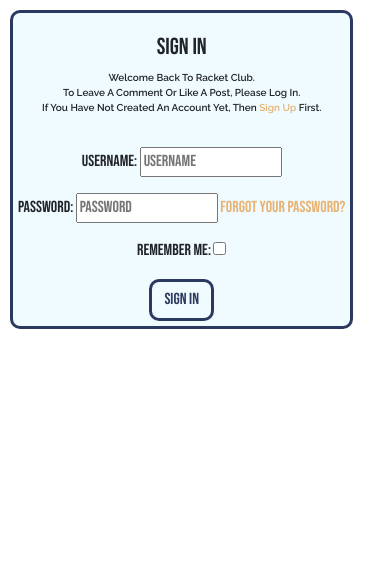
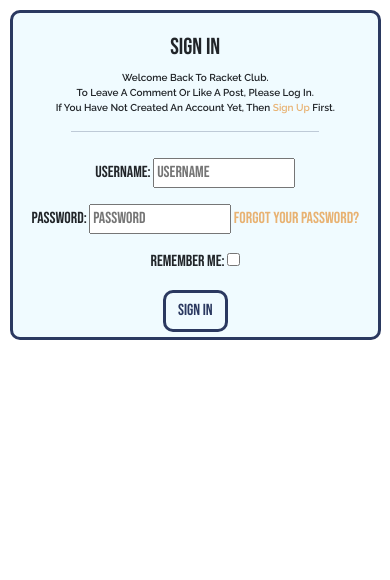
Before and after one commit to Profess0ro/Badminton_fictipnal_club, a Django app: page /accounts/login/ in a window 390 px wide. Shown: the part 79-659 px from the top of the page. Run offline with Django 4.2, Linux system fonts and the light colour scheme; some libraries are stand-ins or nearby versions.

Commit message:
Fix: width on smaller screens
Fixed width to smaller screens, since there was
a blank space on the right side that wasn´t
supposed to be there. fix width a media quiere
style and `width: 95vw;`

```diff
--- a/articles/views.py
+++ b/articles/views.py
@@ -1,7 +1,9 @@
 from django.shortcuts import render, get_object_or_404
 from django.views import generic, View
 from .models import Article
+from django.views.decorators.csrf import csrf_exempt
 
+@csrf_exempt
 def index(request):
     articles = Article.objects.all().order_by('-created_on')
     context = {
--- a/racketclub/settings.py
+++ b/racketclub/settings.py
@@ -28,7 +28,7 @@ TEMPLATES_DIR = os.path.join(BASE_DIR, 'templates')
 SECRET_KEY = os.environ.get('SECRET_KEY')
 
 # SECURITY WARNING: don't run with debug turned on in production!
-DEBUG = True
+DEBUG = False
 
 ALLOWED_HOSTS = ['racketclub-d78eaddb5d10.herokuapp.com', '127.0.0.1']
 
--- a/static/css/style.css
+++ b/static/css/style.css
@@ -227,11 +227,14 @@ header {
     }
 }
 
-@media screen and (max-width: 769px) {
+@media screen and (max-width: 800px) {
     .right-section {
         display: none;
     }
     .card-text {
         font-size: 10px;
     }
+    .fullview-small {
+        width: 95vw;
+    }
 }
--- a/templates/account/login.html
+++ b/templates/account/login.html
@@ -6,8 +6,8 @@
 {% block head_title %}{% trans "Sign In" %}{% endblock %}
 
 {% block content %}
-
-<div class="col-md-8 signup-body no-margin-left">
+<div class="fullview-small">
+<div class="container no-margin-left signup-body">
     <div class="row">
         <div class="col-md-8 mt-3 offset-md-2 card-text">
             <h3 class="nav-font">{% trans "Sign In" %}</h3>
@@ -17,8 +17,9 @@
                 first.{% endblocktrans %}</p>
         </div>
     </div>
+    <hr class="text-separator">
     <div class="row">
-        <div class="col-md-8 mt-3 offset-md-2 signin-form left">
+        <div class="col-md-8 mt-3 offset-md-2 signin-form">
             <form class="login" method="POST" action="{% url 'account_login' %}">
                 {% csrf_token %}
                 {{ form.as_p }}
@@ -30,4 +31,5 @@
         </div>
     </div>
 </div>
+</div>
 {% endblock %}
--- a/templates/account/signup.html
+++ b/templates/account/signup.html
@@ -5,7 +5,7 @@
 {% block head_title %}{% trans "Signup" %}{% endblock %}
 
 {% block content %}
-<div class="container no-margin-left signup-body">
+<div class="container no-margin-left signup-body fullview-small">
   <div class="row">
     <div class="col card-text">
       <h3 class="nav-font">{% trans "Sign Up" %}</h3>
--- a/templates/article_detail.html
+++ b/templates/article_detail.html
@@ -2,7 +2,7 @@
 {% load static %}
 {% load crispy_forms_tags %}
 
-<div class="article-body">
+<div class="">
 <div class="container card-body no-margin-left">
   <div class="row">
     <div class="col-md-6">
--- a/templates/base.html
+++ b/templates/base.html
@@ -67,6 +67,7 @@
       <div class="header-visual"></div>
     </header>
     <!-- navigation bar for bigger screens -->
+
     <div class="big-screens-nav text-center nav-font">
       <div class="col-md-1 big-nav no-gutters">
         <img src="{% static 'images/logo.png' %}" alt="logo" class="logo">
```
